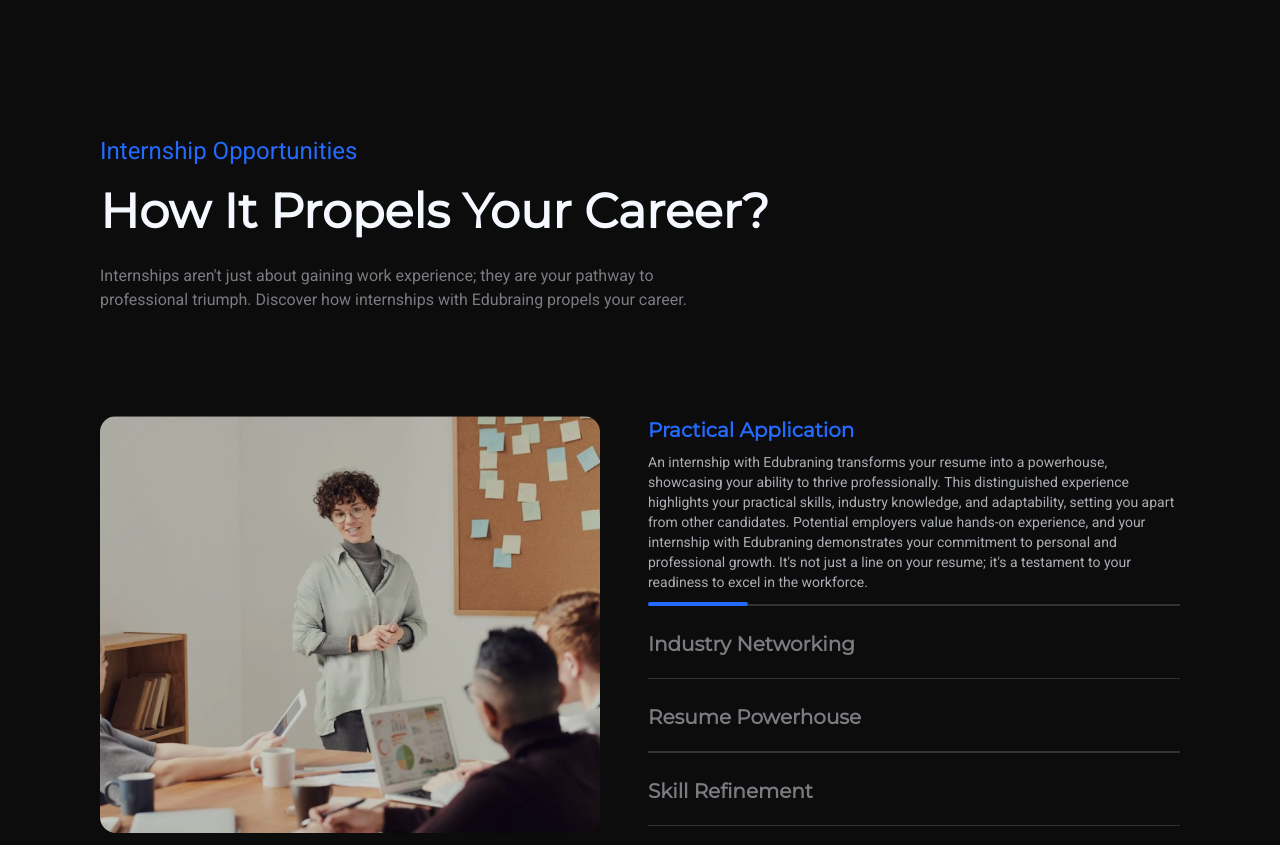
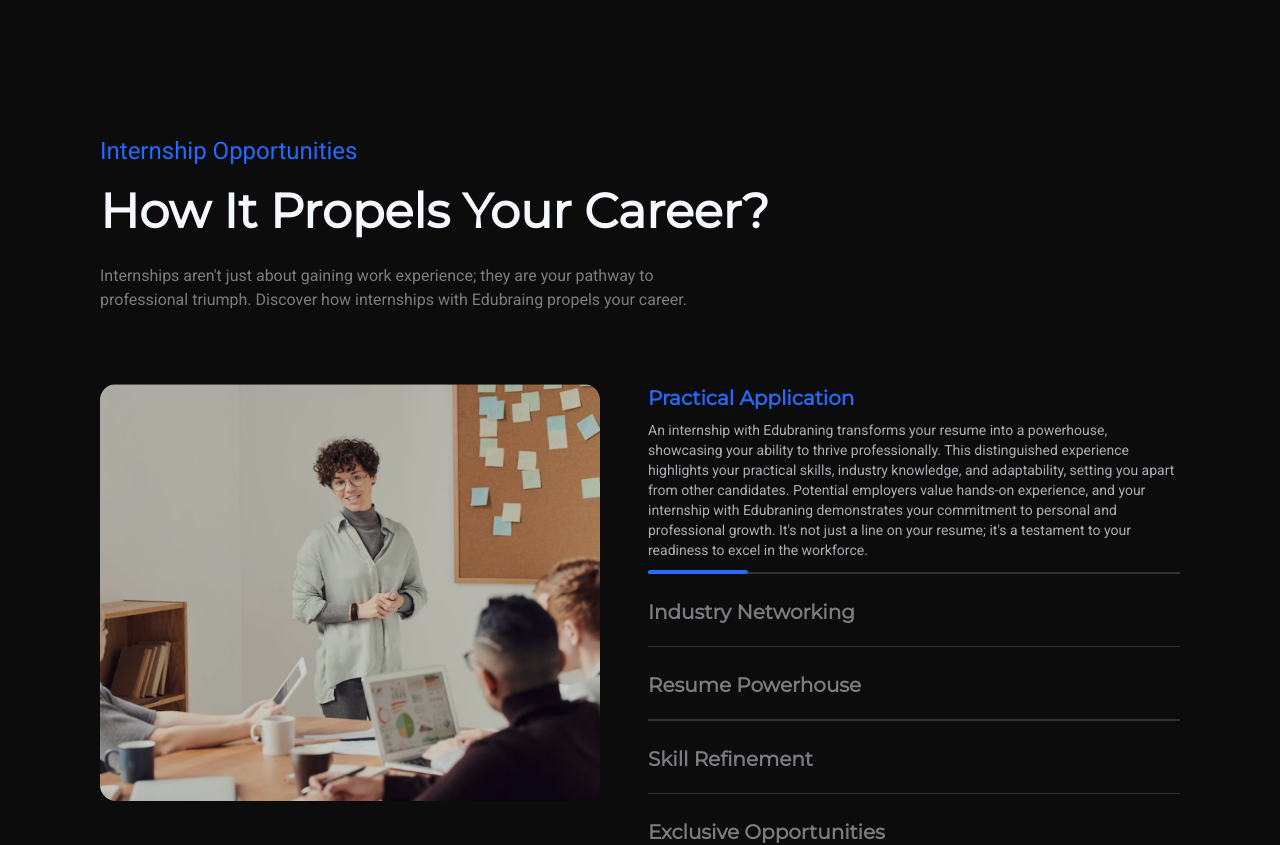
Before and after one commit to jrTilak/edubrain-temp, a React (Vite) app: page / in a window 1280 px wide. Shown: the part 6960-7805 px from the top of the page. Built offline with nearby package versions, Linux system fonts and the light colour scheme.

Commit message:
Update InternshipOpportunities styling

```diff
--- a/src/pages/Home/InternshipOpportunities.tsx
+++ b/src/pages/Home/InternshipOpportunities.tsx
@@ -7,7 +7,7 @@ import { AnimatePresence, motion } from "framer-motion";
 const InternshipOpportunities = () => {
   const [activeIndex, setActiveIndex] = useState(0);
   return (
-    <section className="flex flex-col items-start justify-start wrapper overflow-hidden sm:overflow-visible gap-12 sm:gap-16 xl:gap-20">
+    <section className="flex flex-col items-start justify-start wrapper overflow-hidden sm:overflow-visible gap-12">
       <SectionHeader {...INTERNSHIP_OPPORTUNITIES} align="left" />
       <div className="flex gap-12 mt-6 flex-col md:flex-row max-w-7xl">
         <img
```
